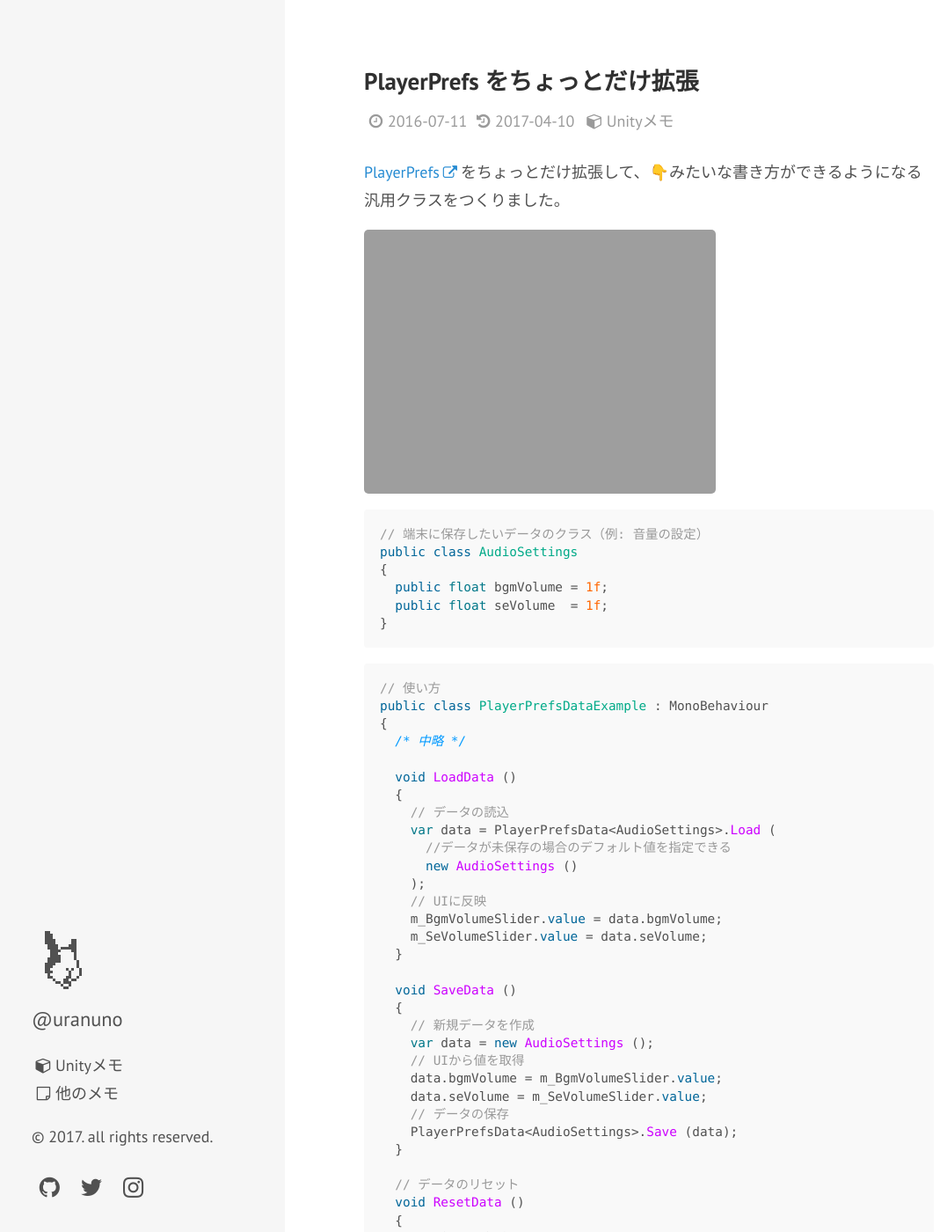
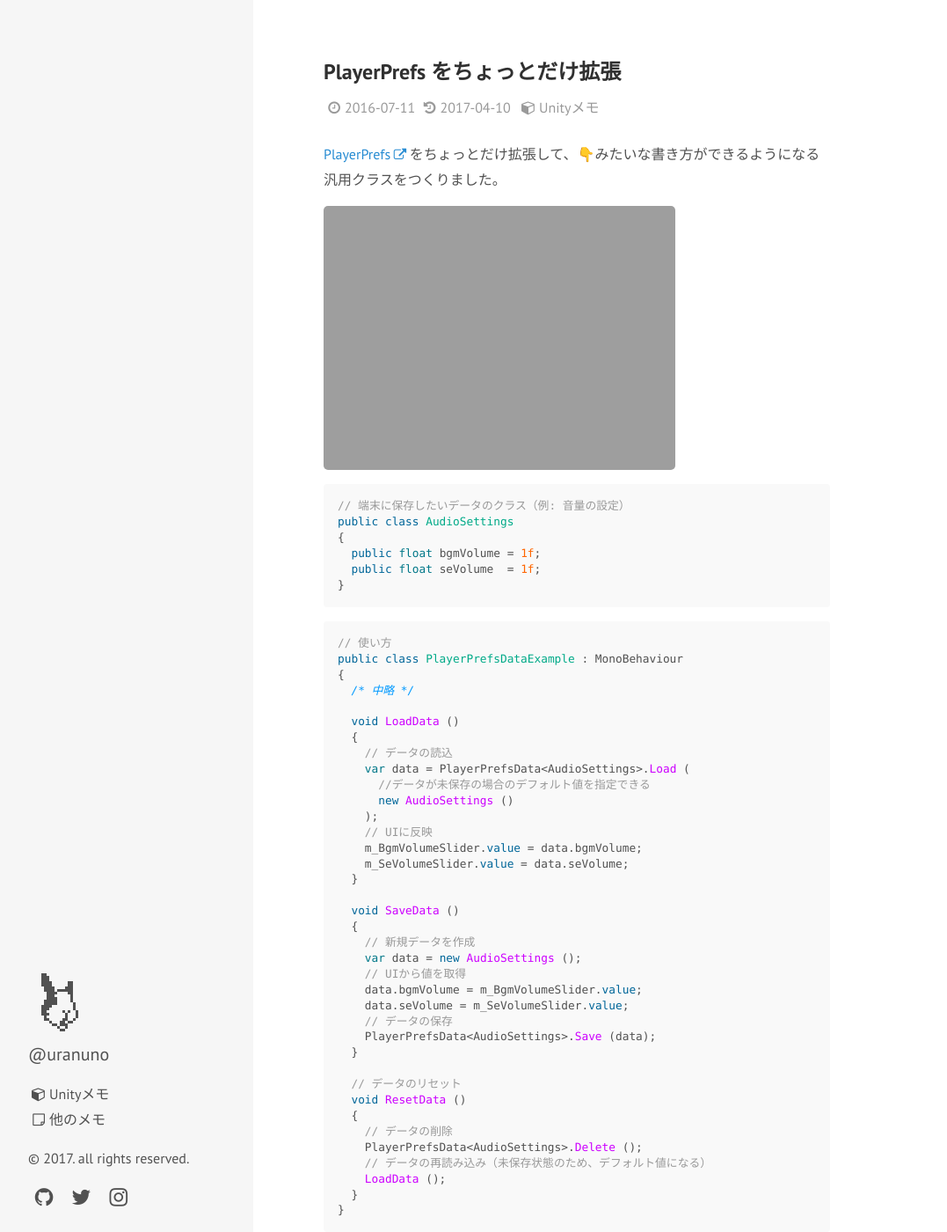
Before and after one commit to uranuno/uranuno.github.io, a Jekyll site: the page built from index.html, in a window 1280 px wide and 1400 px high. Shown: the whole window at 88% size, without its empty margins (0-1077 px from the left). Built offline with Jekyll 4.4.1, drawn with Linux system fonts in a browser that asks for light colours; emoji names are drawn with the system emoji font; the list of posts is cut into pages by our own code.

Commit message:
文字が大きいように感じたので、font-familyなど見直し

```diff
--- a/assets/css/nunomemo.css
+++ b/assets/css/nunomemo.css
@@ -3,28 +3,18 @@
  */
 
 html {
-  font-family: "PT Sans", Helvetica, Arial, "游ゴシック", "YuGothic", sans-serif;
+  font-family: "PT Sans", "Helvetica Neue", "Yu Gothic", YuGothic, Arial, sans-serif;
   font-weight: 500;
-  font-size: 14px;
-  line-height: 1.75;
+  font-size: 100%;
+  line-height: 1.8em;
 }
 .lead,
 .masthead-title small {
   font-weight: 500;
 }
-@media (min-width: 58em) {
-  html {
-    font-size: 18px;
-  }
-}
-@media (min-width: 48em) {
+@media (max-width: 38em) {
   html {
     font-size: 14px;
-  }
-}
-@media (min-width: 38em) {
-  html {
-    font-size: 18px;
   }
 }
 
```
